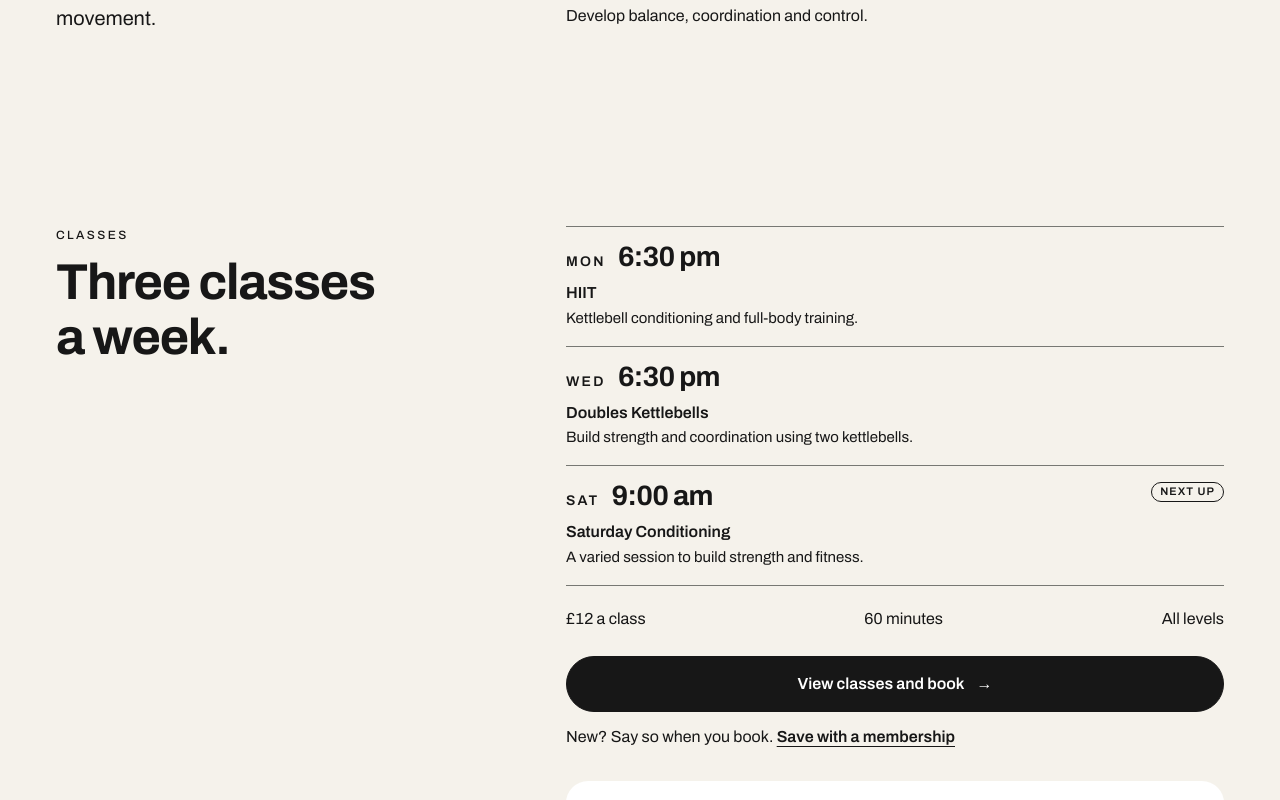
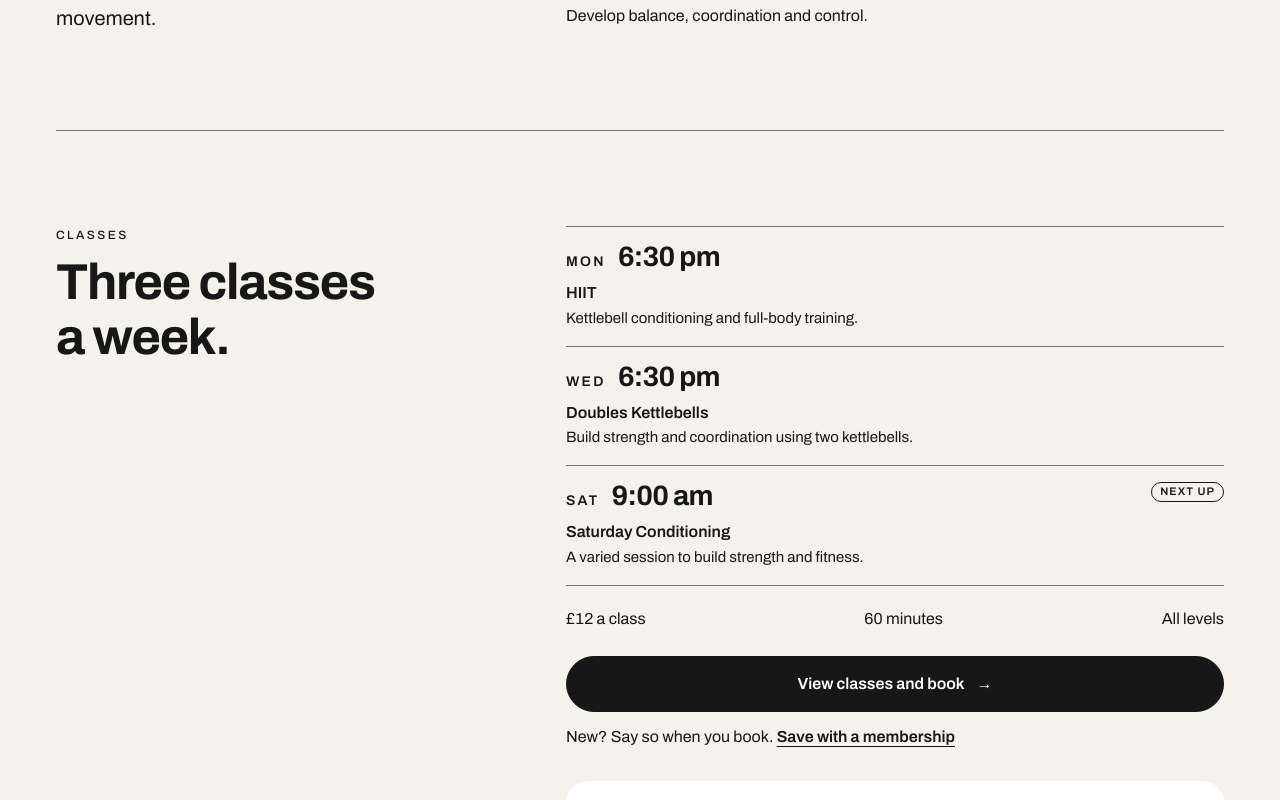
Before and after one commit to fystay/alexkbells, a Next.js app: page / in a window 1280 px wide. Shown: the part 1548-2348 px from the top of the page. Built offline with nearby package versions, Linux system fonts and the light colour scheme; no server answers; the database is empty.

Commit message:
Home: hairline between sections so each topic reads as finished
Co-Authored-By: Claude Sonnet 5.5 <noreply@anthropic.com>
Claude-Session: https://claude.ai/code/session_01R5ErWwEcAEEBxpED4EevqT

```diff
--- a/src/app/globals.css
+++ b/src/app/globals.css
@@ -185,6 +185,36 @@
   }
   @media (width >= 64rem) {
     padding-inline: 2.5rem;
+  }
+}
+
+/*
+ * A hairline where one home-page section ends and the next begins (owner,
+ * 2026-10-30: "not too obvious, not too blocky"). It sits in the space between
+ * sections at the page's text width, none after the film. Decorative only.
+ */
+.section-rules > section {
+  position: relative;
+}
+.section-rules > section + section:not(:nth-child(2))::before {
+  content: "";
+  position: absolute;
+  top: 0;
+  left: 1rem;
+  right: 1rem;
+  max-width: calc(78rem - 2rem);
+  margin-inline: auto;
+  border-top: 1px solid var(--color-line);
+  pointer-events: none;
+  @media (width >= 40rem) {
+    left: 1.5rem;
+    right: 1.5rem;
+    max-width: calc(78rem - 3rem);
+  }
+  @media (width >= 64rem) {
+    left: 2.5rem;
+    right: 2.5rem;
+    max-width: calc(78rem - 5rem);
   }
 }
 
--- a/src/app/page.tsx
+++ b/src/app/page.tsx
@@ -16,7 +16,10 @@ import { PhilosophyTeaser } from "@/components/home/PhilosophyTeaser";
 import Link from "next/link";
 import { Section, SectionHeading } from "@/components/ui/Section";
 
-export const metadata: Metadata = pageMetadata({ description: site.description, path: "/" });
+export const metadata: Metadata = pageMetadata({
+  description: site.description,
+  path: "/",
+});
 
 // Home order: Alex's layout (2026-10-29; his feedback overrides earlier owner
 // decisions, including the 2026-10-27 order): the film and Book now; services;
@@ -31,19 +34,33 @@ export default function HomePage() {
   return (
     <>
       <Hero />
+      <div className="section-rules">
         <MoreWays />
         <WhyKettlebells />
         <Section id="classes" labelledBy="classes-heading">
           <div className={split}>
             {/* The owner's class times (2026-10-28), also on /classes; the count comes from the timetable. */}
-          <SectionHeading id="classes-heading" className="lg:col-span-5" eyebrow="Classes" title={classesTitle()} />
+            <SectionHeading
+              id="classes-heading"
+              className="lg:col-span-5"
+              eyebrow="Classes"
+              title={classesTitle()}
+            />
             <ClassPicker className="mt-8 lg:col-span-7 lg:mt-0" />
           </div>
         </Section>
         {/* Alex via the owner, 2026-10-29: no "Save up to" line or intro (each price says "every 4 weeks"), and less space before the next section. */}
-      <Section id="memberships" labelledBy="memberships-heading" className="pb-4 sm:pb-8 lg:pb-12">
+        <Section
+          id="memberships"
+          labelledBy="memberships-heading"
+          className="pb-4 sm:pb-8 lg:pb-12"
+        >
           <div className={split}>
-          <SectionHeading id="memberships-heading" className="lg:col-span-5" title="Memberships." />
+            <SectionHeading
+              id="memberships-heading"
+              className="lg:col-span-5"
+              title="Memberships."
+            />
             <div className="mt-8 lg:col-span-7 lg:mt-0">
               <PlanList includePayg={false} />
               <PlanTerms className="mt-8" />
@@ -57,13 +74,27 @@ export default function HomePage() {
           tone="plain"
           ids={["beginners", "first-session", "bring", "length", "where"]}
           footer={
-          <Link href="/contact" className="inline-flex min-h-11 items-center font-semibold underline underline-offset-4 hover:no-underline">
+            <Link
+              href="/contact"
+              className="inline-flex min-h-11 items-center font-semibold underline underline-offset-4 hover:no-underline"
+            >
               More questions and contact details
             </Link>
           }
         />
         {/* The closing button reads "Book a class" (owner, 2026-10-29), like the hero; where booking is off it keeps the page's honest wording. */}
-      <CtaBand id="book" body={null} instagram={false} tone="plain" label={getPrimaryCtaFor("any").kind === "booking" ? "Book a class" : undefined} />
+        <CtaBand
+          id="book"
+          body={null}
+          instagram={false}
+          tone="plain"
+          label={
+            getPrimaryCtaFor("any").kind === "booking"
+              ? "Book a class"
+              : undefined
+          }
+        />
+      </div>
     </>
   );
 }
```
Also changed, not shown: 1 other file (tests, documents, lock files or other folders). Lines whose indentation alone changed are shown as unchanged.
